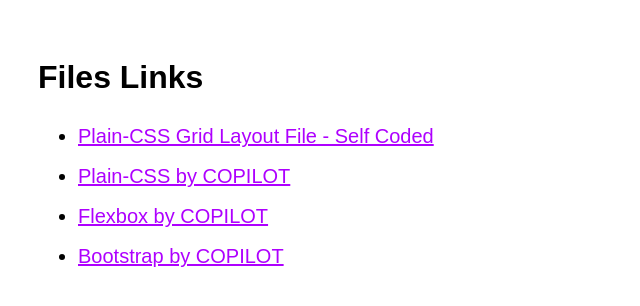
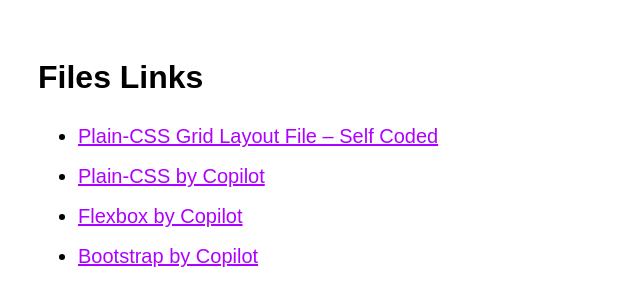
Before and after one commit to michalevinnn/Assignment2-Grid-CSS-Flex-Bootstrap_AI, a plain HTML site: page index.html in a window 1280 px wide. Shown: the whole page, without its empty margins (0-640 px from the left). Drawn offline with Linux system fonts and the light colour scheme.

Commit message:
Update index.html
fix

```diff
--- a/index.html
+++ b/index.html
@@ -26,24 +26,29 @@
 
 <ul>
     <li>
-            <a href="https://michalevinnn.github.io/Assignment2-Grid-CSS-Flex-Bootstrap_AI/grid-plainCSS.html"
-               target="_blank">
-              Plain-CSS Grid Layout File - Self Coded
+        <a href="./grid-plainCSS.html" target="_blank">
+            Plain-CSS Grid Layout File – Self Coded
         </a>
     </li>
 
     <li>
-            <a href="https://michalevinnn.github.io/Assignment2-Grid-CSS-Flex-Bootstrap_AI/plainCSS-Copilot.html" target="_blank">Plain-CSS by COPILOT</a>
+        <a href="./plainCSS-Copilot.html" target="_blank">
+            Plain-CSS by Copilot
+        </a>
     </li>
 
     <li>
-            <a href="https://michalevinnn.github.io/Assignment2-Grid-CSS-Flex-Bootstrap_AI/flexbox-coPilot.html" target="_blank">Flexbox by COPILOT</a>
+        <a href="./flexbox-coPilot.html" target="_blank">
+            Flexbox by Copilot
+        </a>
     </li>
+
     <li>
-            <a href="https://michalevinnn.github.io/Assignment2-Grid-CSS-Flex-Bootstrap_AI/bootstrap-coPilot.html" target="_blank">Bootstrap by COPILOT</a>
+        <a href="./bootstrap-coPilot.html" target="_blank">
+            Bootstrap by Copilot
+        </a>
     </li>
 </ul>
 
 </body>
-
 </html>
```
Lines whose indentation alone changed are shown as unchanged.
